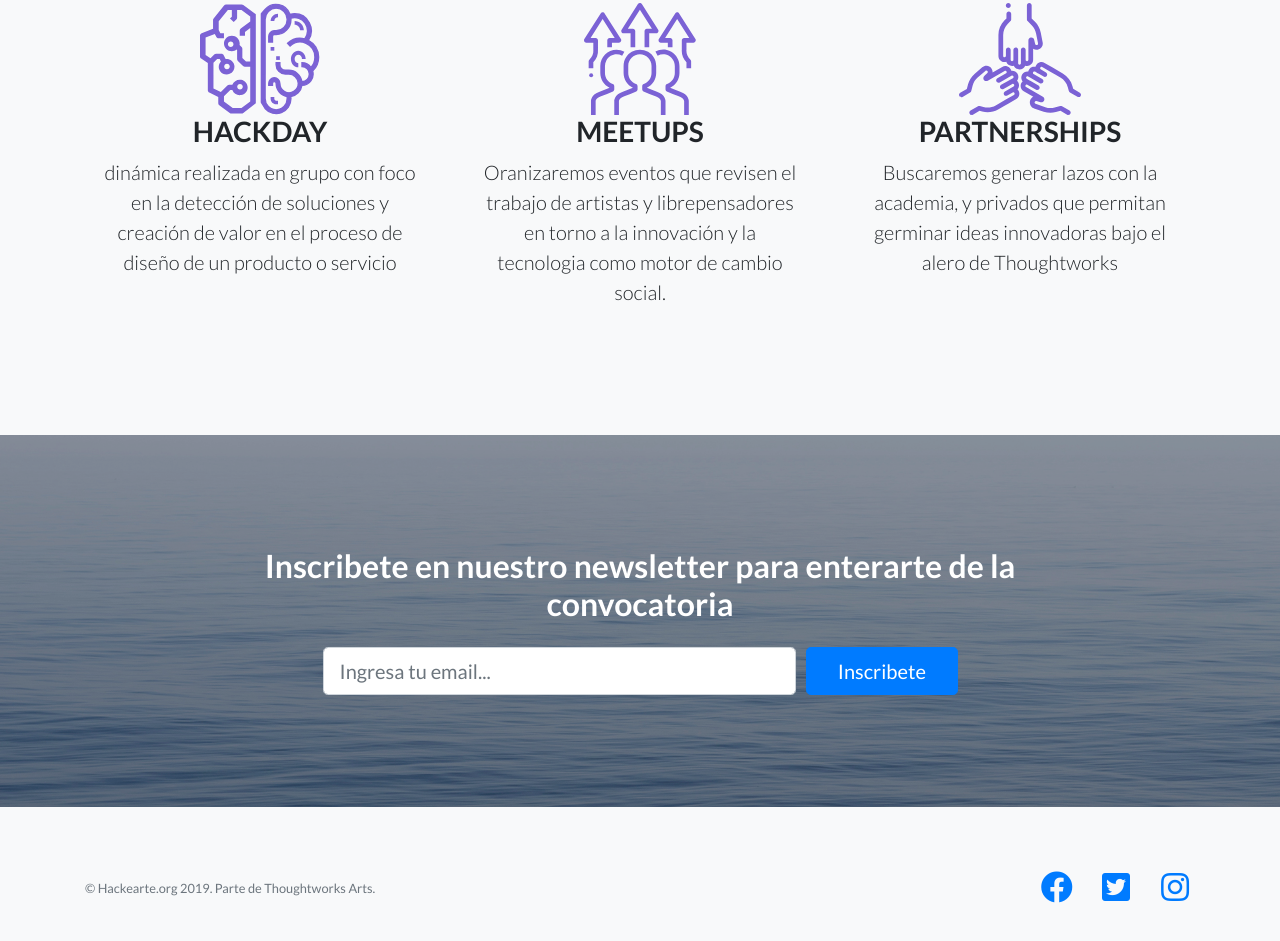
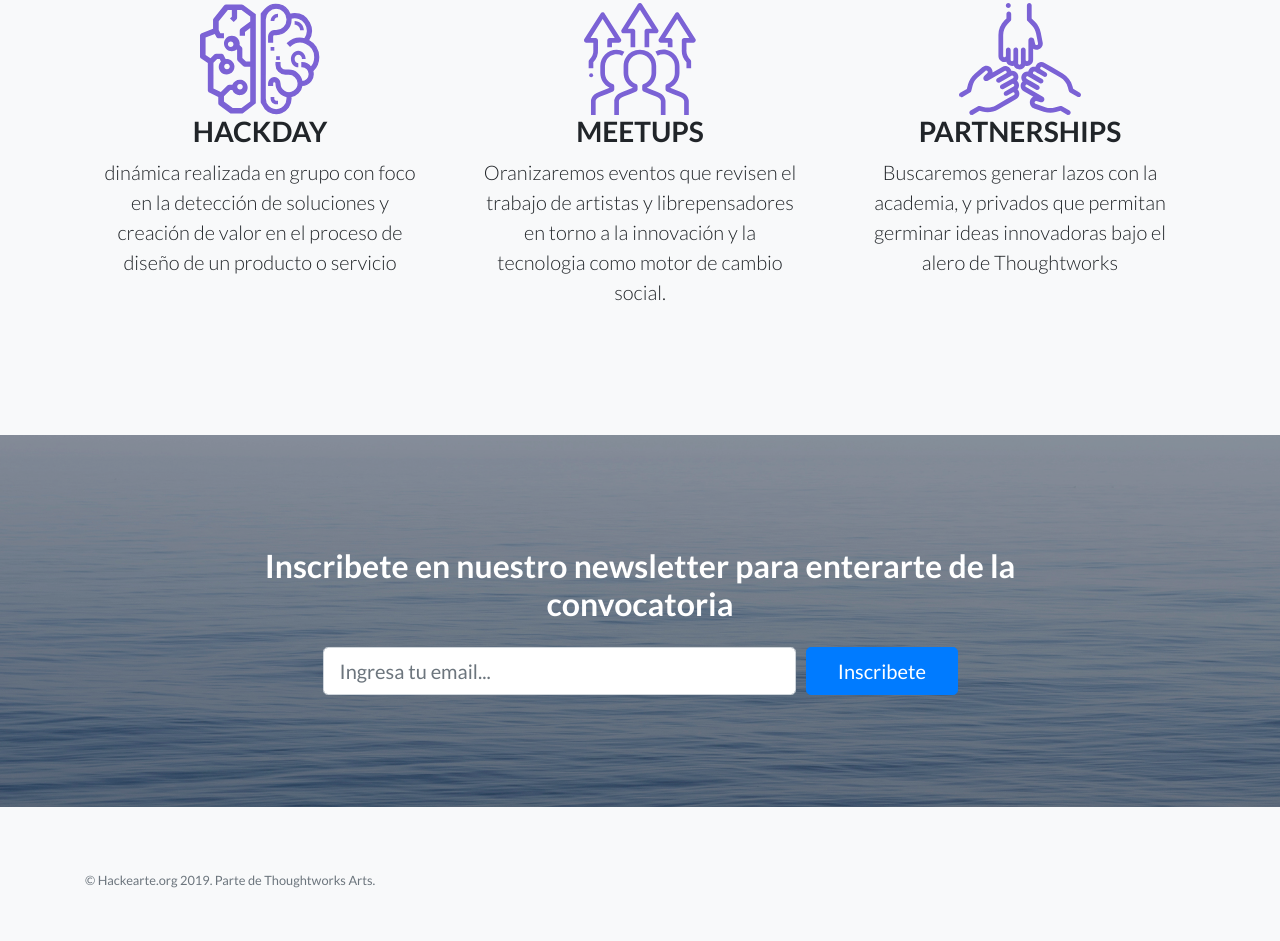
Before and after one commit to TW-Playa-Chile/hackearte.org, a website: page index.html in a window 1280 px wide. Shown: the part 909-1850 px from the top of the page. Drawn offline with Linux system fonts and the light colour scheme.

Commit message:
Removed social media icons

```diff
--- a/index.html
+++ b/index.html
@@ -200,25 +200,7 @@
           </ul>-->
           <p class="text-muted small mb-4 mb-lg-0">&copy; Hackearte.org 2019. Parte de Thoughtworks Arts.</p>
         </div>
-        <div class="col-lg-6 h-100 text-center text-lg-right my-auto">
-          <ul class="list-inline mb-0">
-            <li class="list-inline-item mr-3">
-              <a href="#">
-                <i class="fab fa-facebook fa-2x fa-fw"></i>
-              </a>
-            </li>
-            <li class="list-inline-item mr-3">
-              <a href="#">
-                <i class="fab fa-twitter-square fa-2x fa-fw"></i>
-              </a>
-            </li>
-            <li class="list-inline-item">
-              <a href="#">
-                <i class="fab fa-instagram fa-2x fa-fw"></i>
-              </a>
-            </li>
-          </ul>
-        </div>
+
       </div>
     </div>
   </footer>
```
